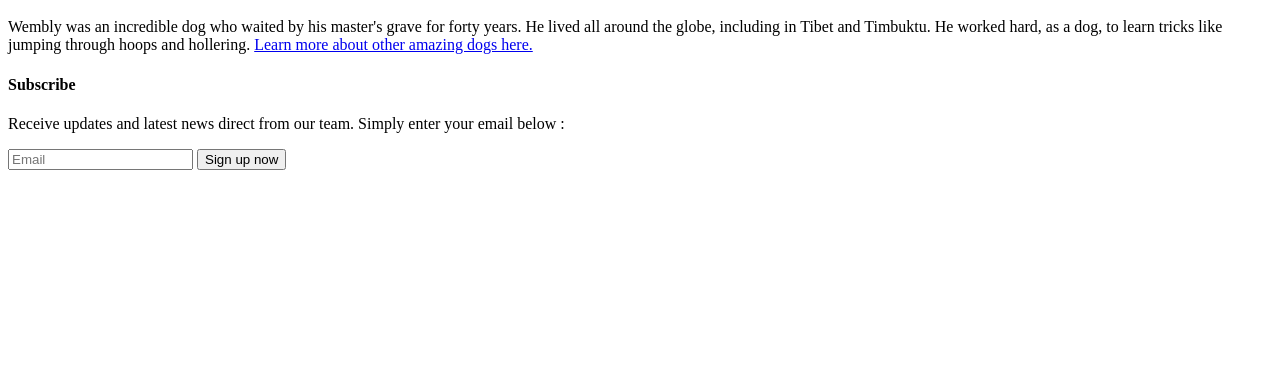
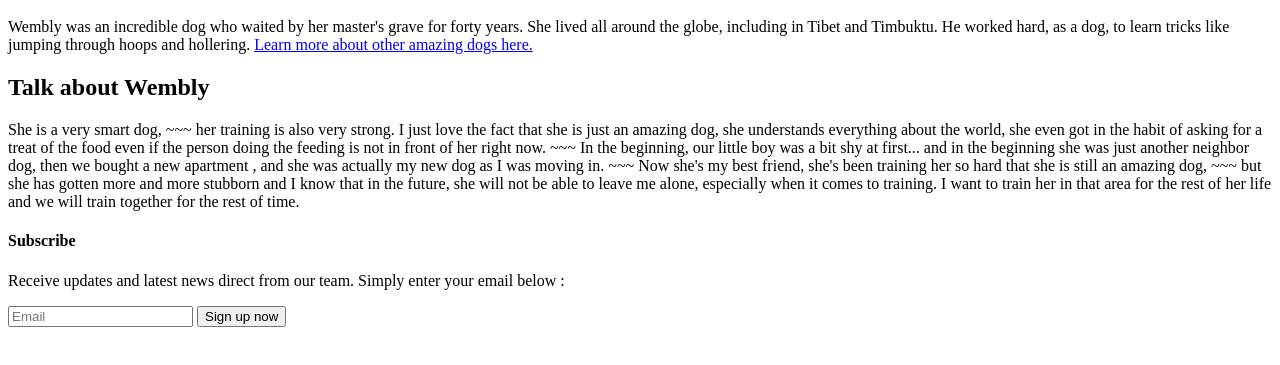
Before and after one commit to jessthebp/robotresellsite, a website: page articles/wemblythedog.html in a window 1280 px wide. Shown: the part 147-512 px from the top of the page. Drawn offline with Linux system fonts and the light colour scheme; some icons are missing.

Commit message:
Update wemblythedog.html

```diff
--- a/articles/wemblythedog.html
+++ b/articles/wemblythedog.html
@@ -43,11 +43,13 @@
 <h1>Wembly, the Incredible Dog</h1>
 
 <p>
-Wembly was an incredible dog who waited by his master's grave for forty years. He lived all around the globe, including in Tibet and Timbuktu. He worked hard, as a dog, to learn tricks like jumping through hoops and hollering.
+Wembly was an incredible dog who waited by her master's grave for forty years. She lived all around the globe, including in Tibet and Timbuktu. He worked hard, as a dog, to learn tricks like jumping through hoops and hollering.
 
 <a href="/articles/dogs.html">Learn more about other amazing dogs here.</a>
-
-
+	</p>
+	<h2>Talk about Wembly</h2>
+	<p>
+She is a very smart dog, ~~~ her training is also very strong. I just love the fact that she is just an amazing dog, she understands everything about the world, she even got in the habit of asking for a treat of the food even if the person doing the feeding is not in front of her right now. ~~~ In the beginning, our little boy was a bit shy at first... and in the beginning she was just another neighbor dog, then we bought a new apartment , and she was actually my new dog as I was moving in. ~~~ Now she's my best friend, she's been training her so hard that she is still an amazing dog, ~~~ but she has gotten more and more stubborn and I know that in the future, she will not be able to leave me alone, especially when it comes to training. I want to train her in that area for the rest of her life and we will train together for the rest of time.
 </p>
 
 <div class="simple-subscription-form">
```
